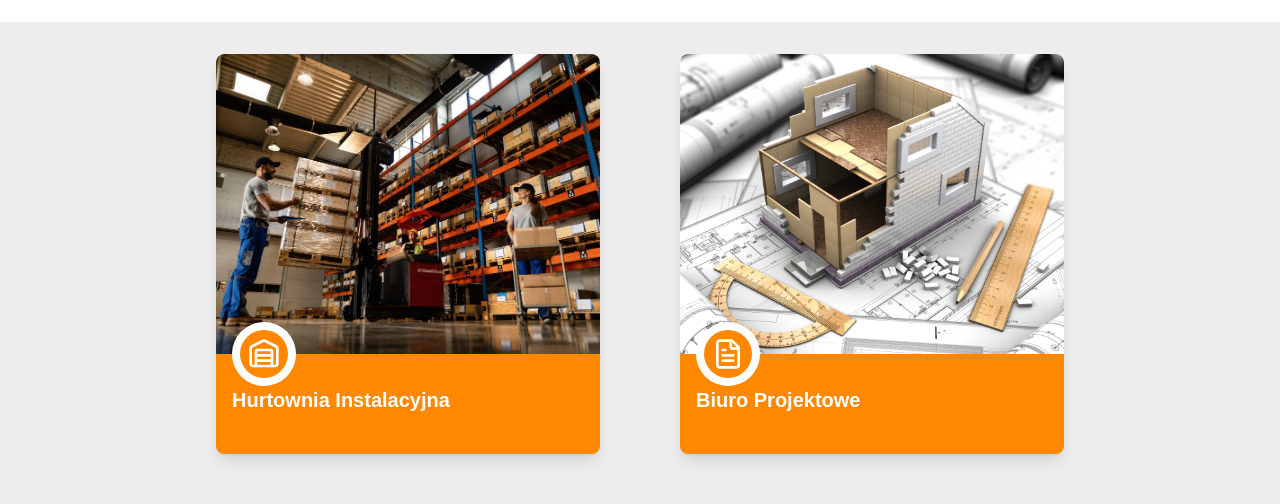
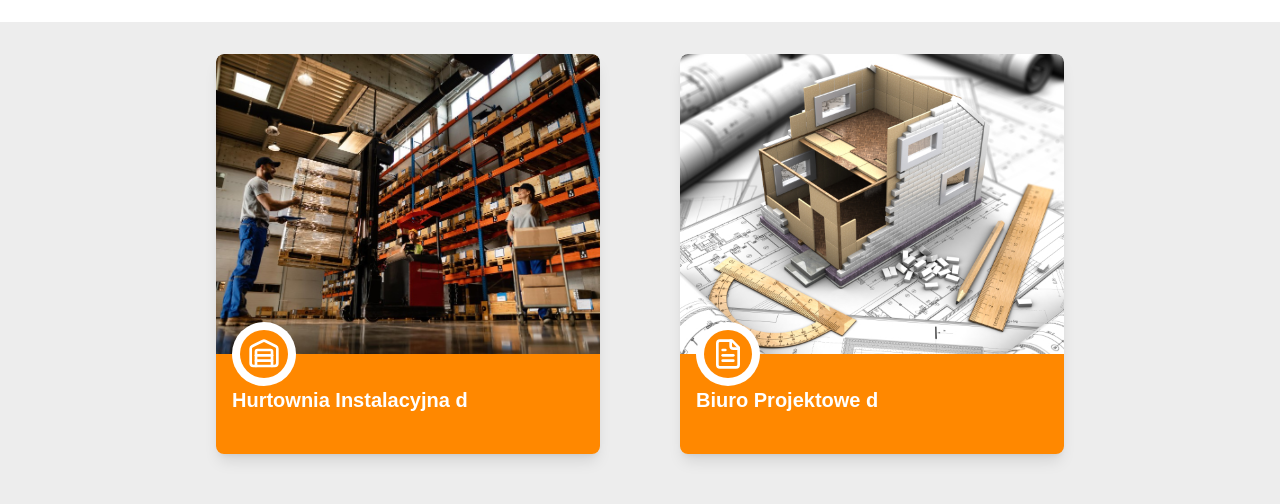
Before and after one commit to M-Itrych/Mi-kaNext, a Next.js app: page / in a window 1280 px wide. Shown: the part 148-652 px from the top of the page. Built offline with nearby package versions, Linux system fonts and the light colour scheme.

Commit message:
Styling fix

```diff
--- a/componets/card.tsx
+++ b/componets/card.tsx
@@ -1,14 +1,16 @@
 import { Warehouse, FileText, Wrench } from 'lucide-react';
 import Image from 'next/image';
+import Link from 'next/link';
 
 type CardProps = {
   title: string;
   icon: 'warehouse' | 'design' | 'service';
   imageSrc: string;
   altText: string;
+  navTo: string;
 };
 
-export const Card: React.FC<CardProps> = ({ title, icon, imageSrc, altText }) => {
+export const Card: React.FC<CardProps> = ({ title, icon, imageSrc, altText, navTo }) => {
   const getIcon = () => {
     switch (icon) {
       case 'warehouse':
@@ -23,7 +25,8 @@ export const Card: React.FC<CardProps> = ({ title, icon, imageSrc, altText }) =>
   };
 
   return (
-    <div className="relative w-full sm:w-80 md:w-96 h-96 sm:h-112 md:h-100 rounded-lg overflow-hidden shadow-lg">
+    <Link href={navTo}>
+    <div className="relative w-full sm:w-80 md:w-96 h-96 sm:h-112 md:h-100 rounded-lg overflow-hidden shadow-lg hover:scale-105 transition-transform duration-300 ease-in-out">
       <div className="h-3/4 w-full relative">
         <Image
           src={imageSrc}
@@ -40,8 +43,9 @@ export const Card: React.FC<CardProps> = ({ title, icon, imageSrc, altText }) =>
             {getIcon()}
           </div>
         </div>
-        <h3 className="text-white text-xl font-bold mt-4">{title}</h3>
+        <h3 className="text-white text-xl font-bold mt-4">{title} d</h3>
       </div>
     </div>
+    </Link>
   );
 };
--- a/componets/cards-section.tsx
+++ b/componets/cards-section.tsx
@@ -6,19 +6,22 @@ export const CardsSection = () => {
           title: "Hurtownia Instalacyjna",
           icon: "warehouse" as const,
           imageSrc: "/hurtownia.jpg",
-          altText: "Warehouse workers organizing packages"
+          altText: "Warehouse workers organizing packages",
+          navTo: "/hurtownia"
         },
         {
           title: "Biuro Projektowe",
           icon: "design" as const,
           imageSrc: "/projekty.jpg",
-          altText: "Design office with house model"
+          altText: "Design office with house model",
+            navTo: "/projekty"
         },
         {
           title: "Serwis",
           icon: "service" as const,
           imageSrc: "/serwis.jpg",
-          altText: "Service technician with wrench"
+          altText: "Service technician with wrench",
+          navTo: "/serwis"
         }
       ];
     return (
```
